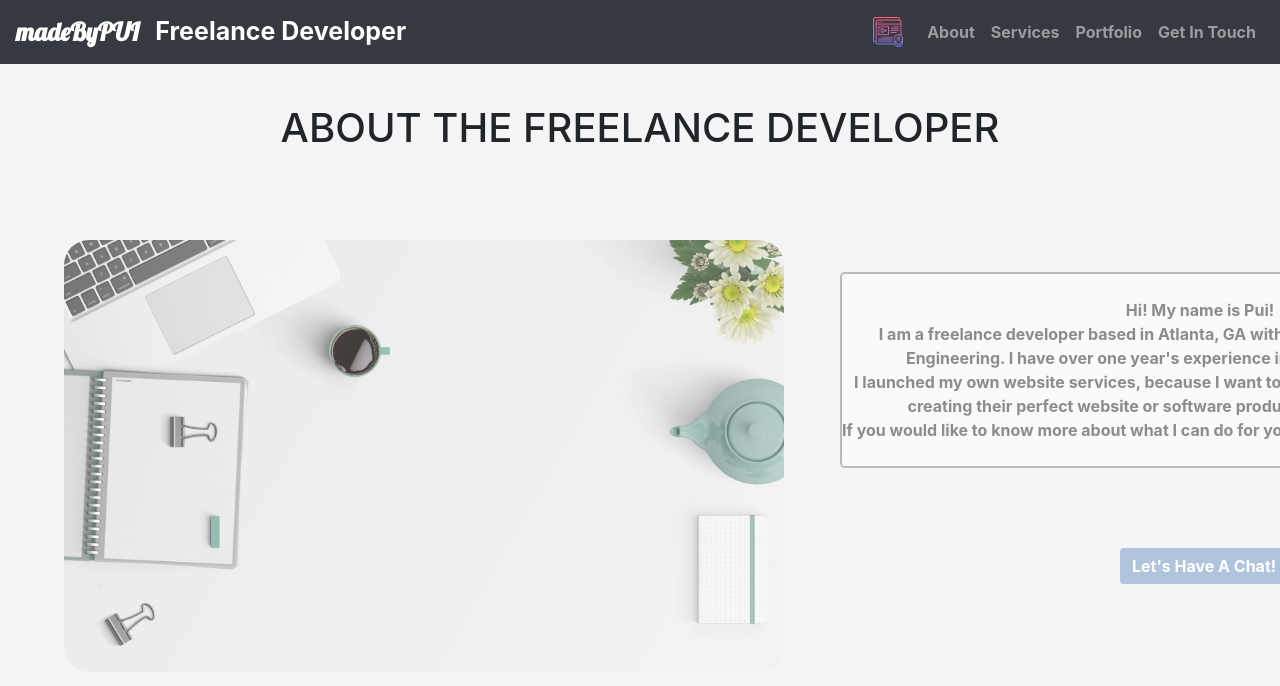
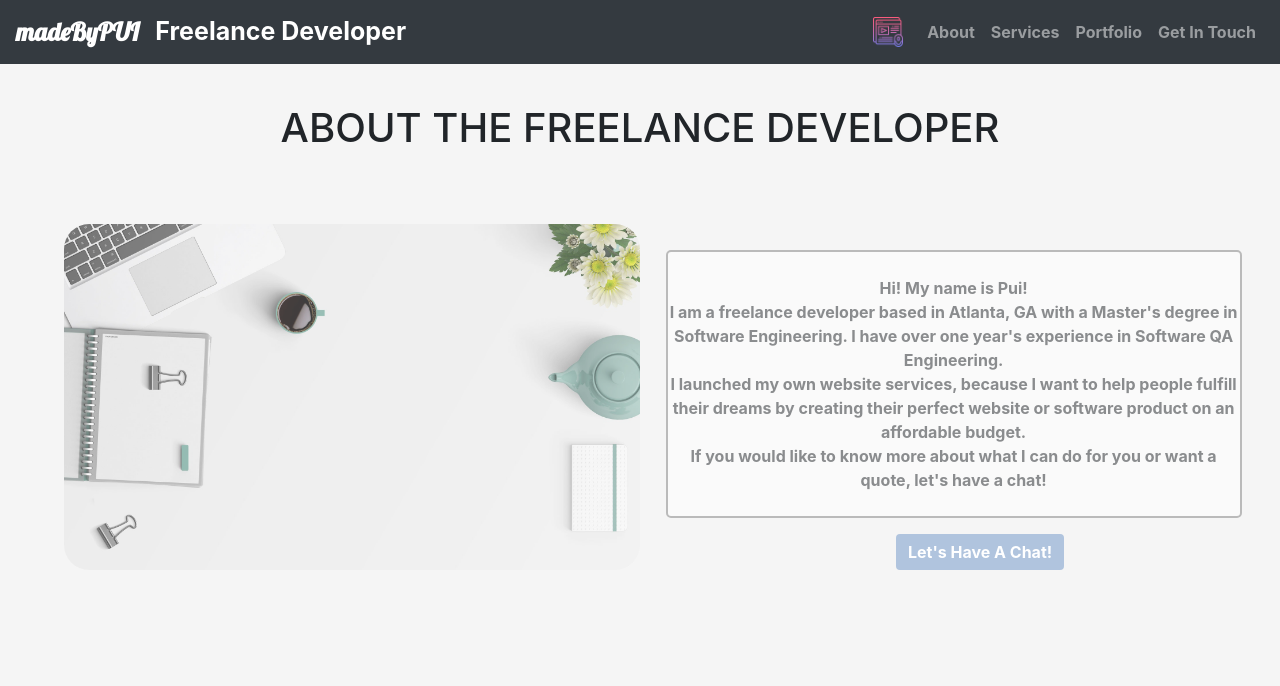
Before and after one commit to ptam1/madeByPui, a React (Create React App) app in the folder my-app/: page /about in a window 1280 px wide. Shown: the top 686 px of the page. Built offline with nearby package versions, Linux system fonts and the light colour scheme.

Commit message:
updated about page for desktop

```diff
--- a/my-app/src/frontend/aboutPic.css
+++ b/my-app/src/frontend/aboutPic.css
@@ -78,17 +78,17 @@
 /* big landscape tablets, laptops, and desktops */
 @media (min-width:1025px) {
     .imageProperties {
-        margin-top: 10vh;
-        margin-left: 5vw;
+        margin-top: 5%;
+        margin-left: 5%;
         border-radius: 25px;
         opacity: .75;
-        width: 90vh;
+        width: 45%;
     }
 
     .paragraphProperties {
-        margin-top: -50vh;
-        margin-left: 105vh;
-        width: 90vh;
+        margin-top: -25%;
+        margin-left: 52%;
+        width: 45%;
         text-align: center;
         border: 2px solid grey;
         border-radius: 5px;
@@ -98,7 +98,8 @@
 
     #buttonProperties {
         white-space: nowrap;
-        margin-left: 140vh;
+        margin-top: 0%;
+        margin-left: 70%;
         color: white;
         background: #B0C4DE;
         border: none;
@@ -106,7 +107,7 @@
 
     .titleProperties {
         white-space: nowrap;
-        margin-top: 13vh;
+        margin-top: 13%;
         text-align: center;
     }
 }
```
